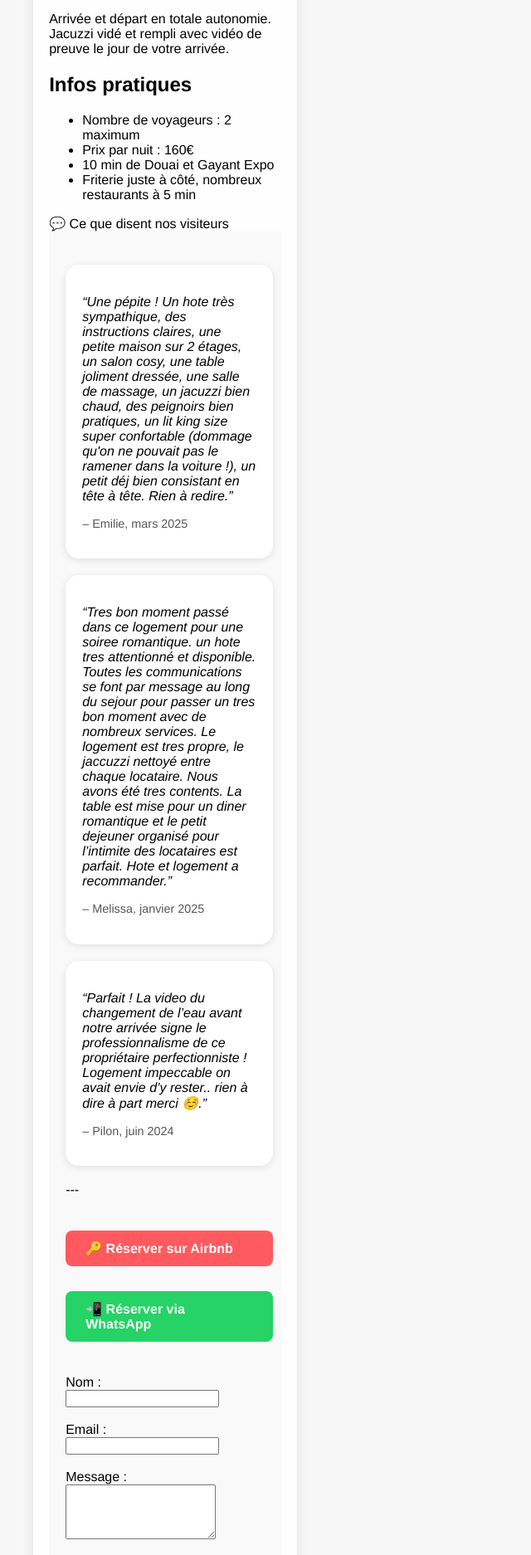
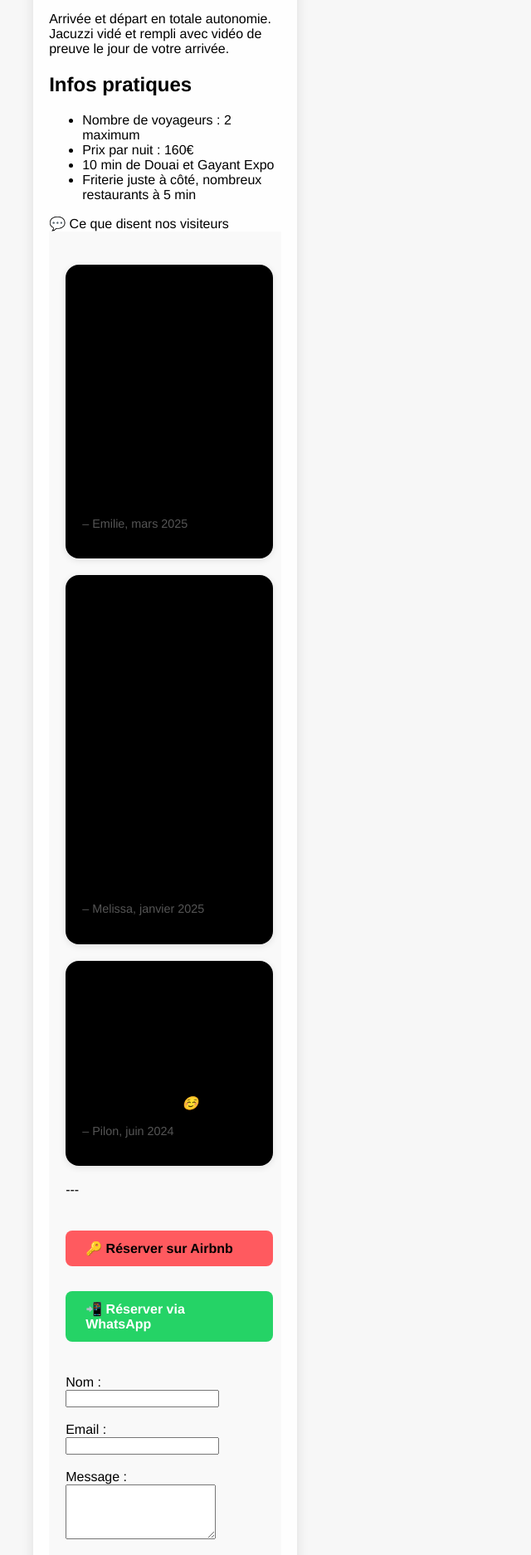
Before and after one commit to LIVABLOM/LIVABLOM, a Jekyll site: the page built from blom.md, in a window 1280 px wide. Shown: the part 878-2752 px from the top of the page at 83% size, without its empty margins (0-640 px from the left). Built offline with Jekyll 4.4.1, drawn with Linux system fonts in a browser that asks for light colours.

Commit message:
Update blom.md

```diff
--- a/blom.md
+++ b/blom.md
@@ -38,12 +38,12 @@ Maison d’hôtes avec spa, salle de massage, lit king size, salon TV, petit dé
 <section id="avis-clients" style="background-color: #f9f9f9; padding: 40px 20px;">
   <div style="display: grid; grid-template-columns: repeat(auto-fit, minmax(250px, 1fr)); gap: 20px; max-width: 1000px; margin: 0 auto;">
 
-    <div style="background: white; border-radius: 16px; padding: 20px; box-shadow: 0 2px 8px rgba(0,0,0,0.1);">
+    <div style="background: black; border-radius: 16px; padding: 20px; box-shadow: 0 2px 8px rgba(0,0,0,0.1);">
       <p style="font-style: italic;">“Une pépite ! Un hote très sympathique, des instructions claires, une petite maison sur 2 étages, un salon cosy, une table joliment dressée, une salle de massage, un jacuzzi bien chaud, des peignoirs bien pratiques, un lit king size super confortable (dommage qu'on ne pouvait pas le ramener dans la voiture !), un petit déj bien consistant en tête à tête. Rien à redire.”</p>
       <p style="font-size: 0.9em; color: #555; margin-top: 10px;">– Emilie, mars 2025</p>
     </div>
 
-    <div style="background: white; border-radius: 16px; padding: 20px; box-shadow: 0 2px 8px rgba(0,0,0,0.1);">
+    <div style="background: black; border-radius: 16px; padding: 20px; box-shadow: 0 2px 8px rgba(0,0,0,0.1);">
       <p style="font-style: italic;">“Tres bon moment passé dans ce logement pour une soiree romantique.
 un hote tres attentionné et disponible.
 Toutes les communications se font par message au long du sejour pour passer un tres bon moment avec de nombreux services.
@@ -53,7 +53,7 @@ Hote et logement a recommander.”</p>
       <p style="font-size: 0.9em; color: #555; margin-top: 10px;">– Melissa, janvier 2025</p>
     </div>
 
-    <div style="background: white; border-radius: 16px; padding: 20px; box-shadow: 0 2px 8px rgba(0,0,0,0.1);">
+    <div style="background: black; border-radius: 16px; padding: 20px; box-shadow: 0 2px 8px rgba(0,0,0,0.1);">
       <p style="font-style: italic;">“Parfait ! La video du changement de l’eau avant notre arrivée signe le professionnalisme de ce propriétaire perfectionniste ! Logement impeccable on avait envie d’y rester.. rien à dire à part merci ☺️.”</p>
       <p style="font-size: 0.9em; color: #555; margin-top: 10px;">– Pilon, juin 2024</p>
     </div>
@@ -62,7 +62,7 @@ Hote et logement a recommander.”</p>
 <a href="https://www.airbnb.fr/rooms/985569147645507170?adults=2&photo_id=1746486815&source_impression_id=p3_1747346181_P3eiLskLdFG2eIah&previous_page_section_name=1000" target="_blank" style="
   display: inline-block;
   background-color: #ff5a5f;
-  color: white;
+  color: black;
   padding: 12px 24px;
   border-radius: 8px;
   font-weight: bold;
```
